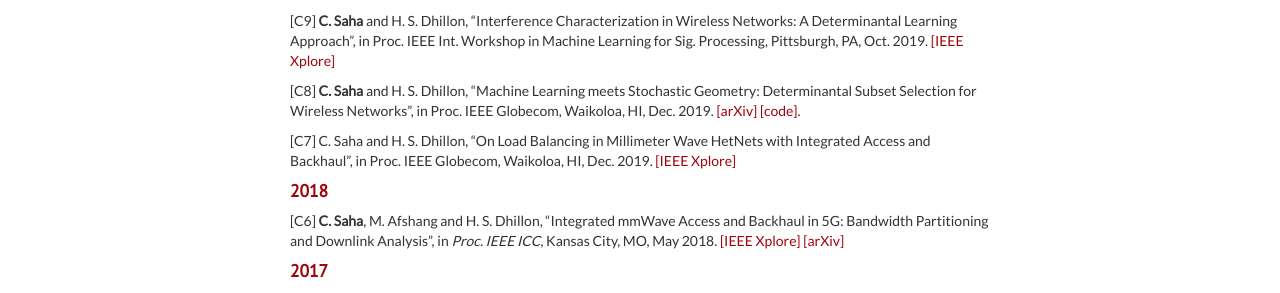
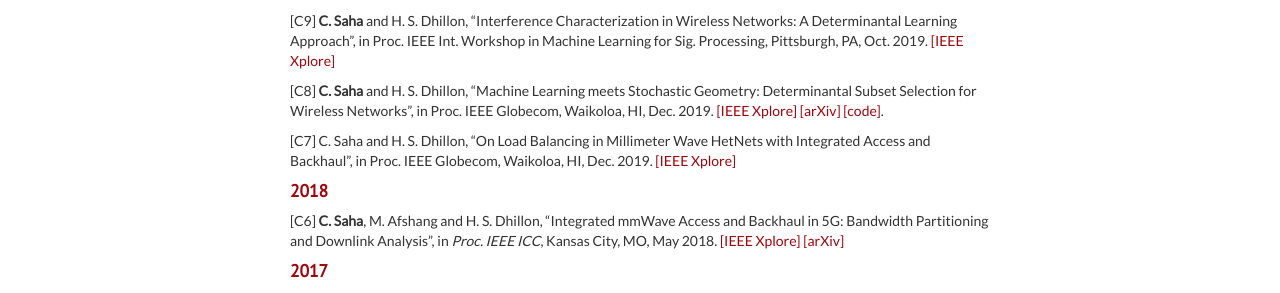
Before and after one commit to chiranjibsaha/chiranjibsaha.github.io, a Jekyll site: the page built from pages/pubs.md, in a window 1280 px wide. Shown: the part 1575-1868 px from the top of the page. Built offline with Jekyll 4.4.1, drawn with Linux system fonts in a browser that asks for light colours.

Commit message:
Update pubs.md

```diff
--- a/pages/pubs.md
+++ b/pages/pubs.md
@@ -100,7 +100,7 @@
 
 [C9] **C. Saha** and H. S. Dhillon, “Interference Characterization in Wireless Networks: A Determinantal Learning Approach”, in Proc. IEEE Int. Workshop in Machine Learning for Sig. Processing, Pittsburgh, PA, Oct. 2019. [[IEEE Xplore]](https://ieeexplore.ieee.org/document/8918912)
 
-[C8] **C. Saha** and H. S. Dhillon, “Machine Learning meets Stochastic Geometry: Determinantal Subset Selection for Wireless Networks”,  in Proc. IEEE Globecom, Waikoloa, HI, Dec. 2019. [[arXiv]](https://arxiv.org/abs/1905.00504) [[code]](https://github.com/stochastic-geometry/DPPL).
+[C8] **C. Saha** and H. S. Dhillon, “Machine Learning meets Stochastic Geometry: Determinantal Subset Selection for Wireless Networks”,  in Proc. IEEE Globecom, Waikoloa, HI, Dec. 2019. [[IEEE Xplore]](https://ieeexplore.ieee.org/document/9013889)  [[arXiv]](https://arxiv.org/abs/1905.00504) [[code]](https://github.com/stochastic-geometry/DPPL).
 
 [C7] C. Saha and H. S. Dhillon, “On Load Balancing in Millimeter Wave HetNets with Integrated Access and Backhaul”,  in Proc. IEEE Globecom, Waikoloa, HI, Dec. 2019. [[IEEE Xplore]](https://ieeexplore.ieee.org/document/9013537)
 
```
